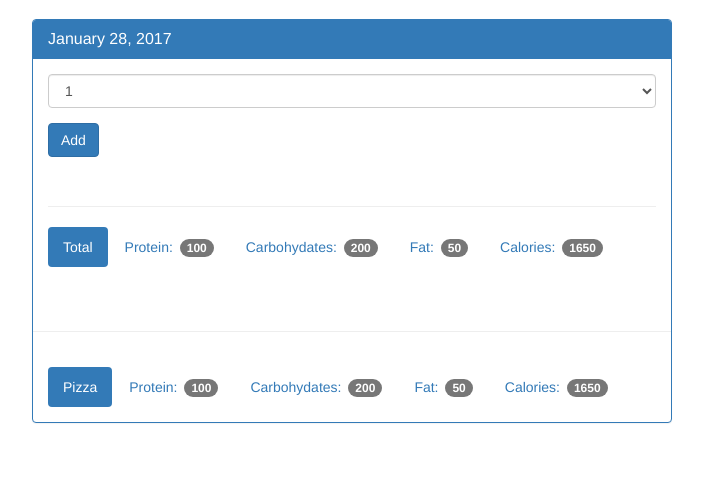
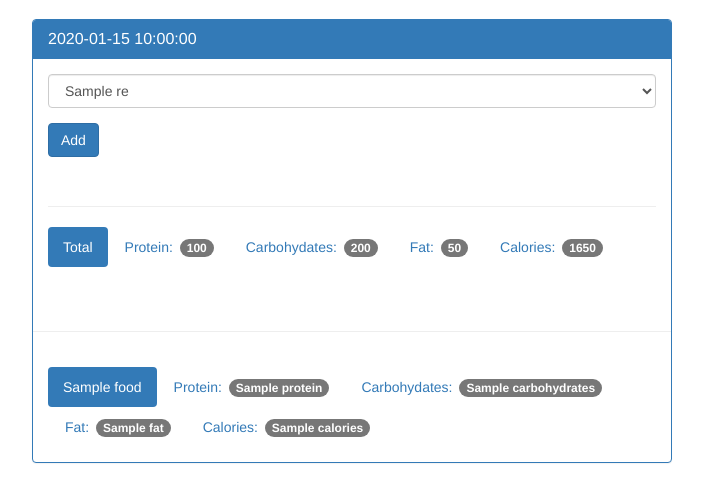
Before and after one commit to nniraj/food_tracker_app, a Flask app: template templates/day.html in a window 1280 px wide. Shown: the part 51-553 px from the top of the page, without its empty margins (288-991 px from the left). Run offline with Flask 3, Linux system fonts and the light colour scheme; the template is opened without the code that fills it: most values are stand-ins (such as "Sample title", 1, 10 or a date in 2020); some libraries are stand-ins or nearby versions.

Commit message:
code added with hard coded value for date parameter

```diff
--- a/app.py
+++ b/app.py
@@ -1,47 +1,96 @@
 from flask import Flask, render_template, g, request
 import sqlite3
+from datetime import datetime
 
 app = Flask(__name__)
 
+
 def connect_db():
-    sql = sqlite3.connect('food_log.db')
+    sql = sqlite3.connect("food_log.db")
     sql.row_factory = sqlite3.Row
     return sql
 
+
 def get_db():
-    if not hasattr(g, 'sqlite3_db'):
+    if not hasattr(g, "sqlite3_db"):
         g.sqlite_db = connect_db()
     return g.sqlite_db
 
+
 @app.teardown_appcontext
 def close_db(error):
-    if hasattr(g, 'sqlite_db'):
+    if hasattr(g, "sqlite_db"):
         g.sqlite_db.close()
 
-@app.route('/')
+
+@app.route("/", methods=["GET", "POST"])
 def index():
-    return render_template('home.html')
+    db = get_db()
+    if request.method == "POST":
+        date = request.form["date"]
+        dt = datetime.strptime(date, "%Y-%m-%d")
+        database_date = datetime.strftime(dt, "%Y%m%d")
+        db.execute("Insert into log_date (entry_date) values (?)", [database_date])
+        db.commit()
+    cur = db.execute("SELECT entry_date from log_date order by entry_date desc")
+    results = cur.fetchall()
 
-@app.route('/view')
-def view():
-    return render_template('day.html')
+    pretty_results = []
+    for i in results:
+        single_date = {}
+        d = datetime.strptime(str(i["entry_date"]), "%Y%m%d")
+        single_date["entry_date"] = datetime.strftime(d, "%B %d, %y")
+        pretty_results.append(single_date)
+    return render_template("home.html", results=pretty_results)
 
-@app.route('/food', methods=['POST', 'GET'])
+
+@app.route("/view/<date>", methods=["GET", "POST"])
+def view(date):
+    db = get_db()
+    cur = db.execute("select id, entry_date from log_date where entry_date = ?", [date])
+    date_result = cur.fetchone()
+
+    if request.method == "POST":
+        db.execute(
+            "insert into food_date (food_id, log_date_id) values (?, ?)",
+            [request.form["food-select"], date_result["id"]],
+        )
+        db.commit()
+
+    d = datetime.strptime(str(date_result["entry_date"]), "%Y%m%d")
+    pretty_date = datetime.strftime(d, "%B %d, %y")
+
+    food_cur = db.execute("select id, names from food")
+    food_results = food_cur.fetchall()
+
+    log_cur = db.execute(
+        "select food.names, food.protein, food.carbohydrates, food.fat, food.calories from log_date join food_date on food_date.log_date_id=log_date.id join food on food_id=food_date.food_id where log_date.entry_date = ?",
+        [date],
+    )
+    log_results = log_cur.fetchall()
+    return render_template("day.html", date=pretty_date, results=food_results, log_results=log_results)
+
+@app.route("/food", methods=["POST", "GET"])
 def food():
     db = get_db()
-    if request.method == 'POST':
-        names = request.form['food-name']
-        protein = int(request.form['protein'])
-        carbohydrates = int(request.form['carbohydrates'])
-        fat = int(request.form['fat'])
+    if request.method == "POST":
+        names = request.form["food-name"]
+        protein = int(request.form["protein"])
+        carbohydrates = int(request.form["carbohydrates"])
+        fat = int(request.form["fat"])
 
-        calories = protein*4 + carbohydrates*4 + fat*9
-        db.execute('insert into food (names, protein, fat, carbohydrates, calories) values(?,?,?,?,?)',\
-                   [names, protein, carbohydrates, fat, calories])
+        calories = protein * 4 + carbohydrates * 4 + fat * 9
+        db.execute(
+            "insert into food (names, protein, fat, carbohydrates, calories) values(?,?,?,?,?)",
+            [names, protein, carbohydrates, fat, calories],
+        )
         db.commit()
-    cur = db.execute('select names, protein, fat, carbohydrates, calories from food order by id desc')
+    cur = db.execute(
+        "select names, protein, fat, carbohydrates, calories from food order by id desc"
+    )
     results = cur.fetchall()
-    return render_template('add_food.html', results=results)
+    return render_template("add_food.html", results=results)
 
-if __name__ == '__main__':
+
+if __name__ == "__main__":
     app.run(debug=True)
--- a/templates/day.html
+++ b/templates/day.html
@@ -36,15 +36,17 @@
         <div>
           <div class="panel panel-primary">
             <div class="panel-heading">
-              <h3 class="panel-title">January 28, 2017</h3>
+              <h3 class="panel-title">{{date}}</h3>
             </div>
 
             <div class="panel-body">
 
-              <form method="POST" action="/">
+              <form method="POST" action="{{ url_for('view', date='20240929')}}">
                 <div class="form-group">
-                  <select class="form-control">
-                    <option>1</option>
+                  <select class="form-control" name="food-select">
+                    {% for res in results%}
+                    <option value={{res.id}}>{{res.names}}</option>
+                    {% endfor %}
                   </select>
                 </div>
 
@@ -66,15 +68,17 @@
 
             <div class="page-header"></div>
 
+            {% for food in log_results%}
             <div class="panel-body">
               <ul class="nav nav-pills" role="tablist">
-                <li class="active"><a>Pizza</a></li>
-                <li><a>Protein: <span class="badge">100</span></a></li>
-                <li><a>Carbohydates: <span class="badge">200</span></a></li>
-                <li><a>Fat: <span class="badge">50</span></a></li>
-                <li><a>Calories: <span class="badge">1650</span></a></li>
+                <li class="active"><a>{{food.names}}</a></li>
+                <li><a>Protein: <span class="badge">{{food.protein}}</span></a></li>
+                <li><a>Carbohydates: <span class="badge">{{food.carbohydrates}}</span></a></li>
+                <li><a>Fat: <span class="badge">{{food.fat}}</span></a></li>
+                <li><a>Calories: <span class="badge">{{food.calories}}</span></a></li>
               </ul>
             </div>
+            {% endfor %}
 
           </div>
         </div>
--- a/templates/home.html
+++ b/templates/home.html
@@ -37,7 +37,7 @@
           <form method="POST" action="/">
             <div class="form-group">
               <label for="new-day">New Day</label>
-              <input type="date" class="form-control" id="new-day">
+              <input type="date" class="form-control" name="date" id="new-day">
             </div>
 
             <button type="submit" class="btn btn-primary">Add</button>
@@ -45,9 +45,10 @@
 
           <div class="page-header"></div>
 
+          {% for r in results %}
           <div class="panel panel-primary">
             <div class="panel-heading">
-              <h3 class="panel-title">January 28, 2017</h3>
+              <h3 class="panel-title">{{r.entry_date}}</h3>
             </div>
             <div class="panel-body">
               <ul class="nav nav-pills" role="tablist">
@@ -59,6 +60,7 @@
               </ul>
             </div>
           </div>
+          {% endfor %}
         </div>
       </div>
 
```
Also changed, not shown: food_log.db.
